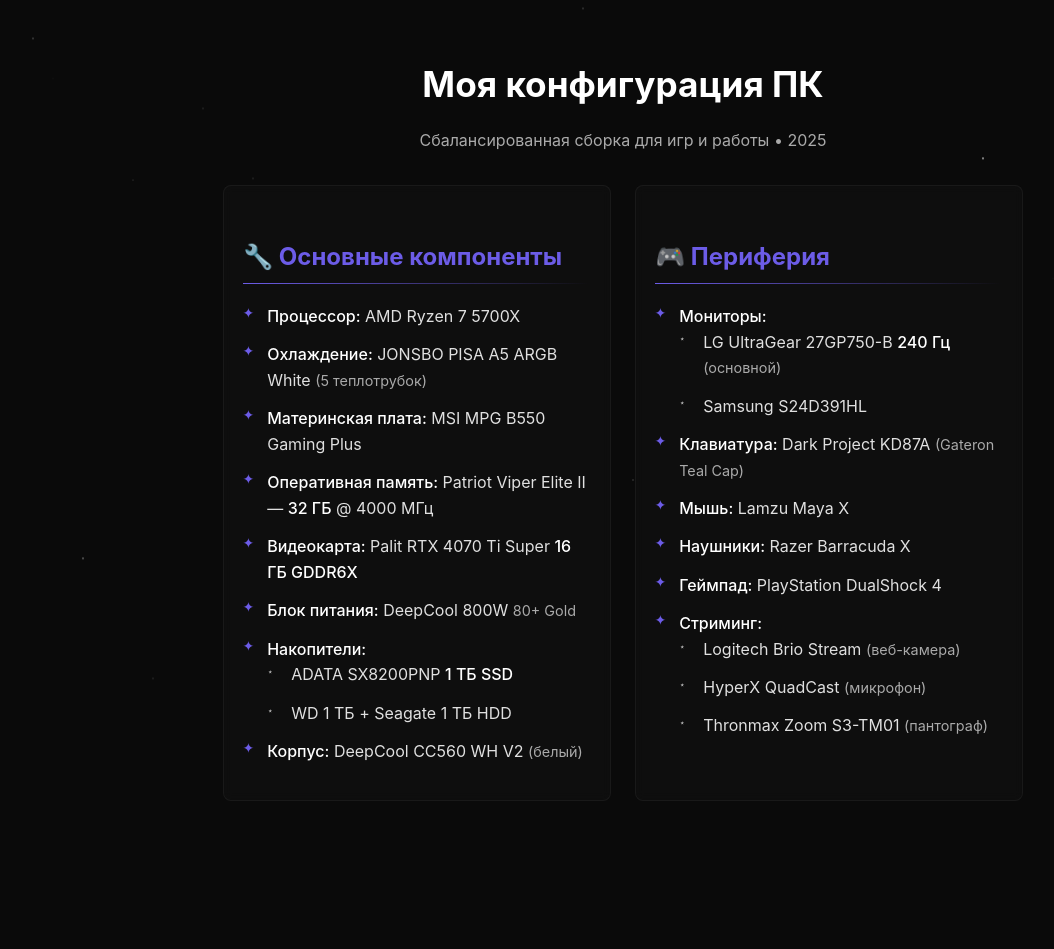
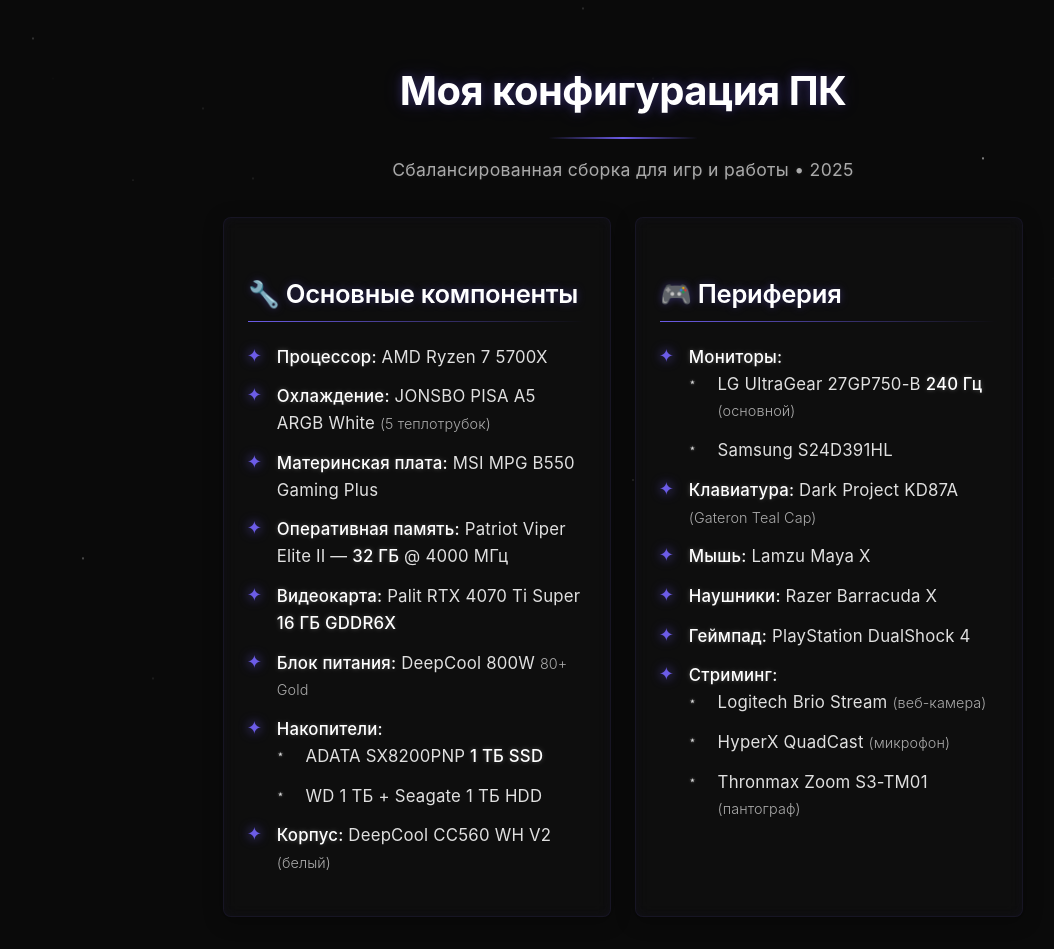
Before and after one commit to AlienCharmStreams/AlienCharm.github.io, a plain HTML site: page index.html in a window 1280 px wide. Shown: the whole page, without its empty margins (17-1071 px from the left). Before the commit the page ends 833 px from the top, so only its background shows below. Drawn offline with Linux system fonts and the light colour scheme.

Commit message:
Update index.html

```diff
--- a/index.html
+++ b/index.html
@@ -16,6 +16,8 @@
             padding: 2rem;
             overflow-x: hidden;
             position: relative;
+            text-rendering: optimizeLegibility;
+            -webkit-font-smoothing: antialiased;
         }
 
         /* Анимированные звёзды (в 2 слоя для глубины) */
@@ -59,17 +61,36 @@
         /* Контент */
         h1 {
             color: #ffffff;
-            font-size: 2.2rem;
+            font-size: 2.5rem;
             margin-bottom: 0.5rem;
             text-align: center;
+            font-weight: 700;
+            letter-spacing: -0.5px;
+            text-shadow: 0 0 10px rgba(108, 92, 231, 0.3),
+                         0 0 20px rgba(108, 92, 231, 0.2);
+            position: relative;
+            padding-bottom: 1rem;
+        }
+        h1::after {
+            content: "";
+            position: absolute;
+            bottom: 0;
+            left: 50%;
+            transform: translateX(-50%);
+            width: 150px;
+            height: 2px;
+            background: linear-gradient(90deg, transparent, #6c5ce7, transparent);
         }
 
         h2 {
-            color: #6c5ce7;
-            font-size: 1.5rem;
+            color: #ffffff;
+            font-size: 1.6rem;
             margin-top: 2rem;
             padding-bottom: 0.5rem;
             position: relative;
+            font-weight: 600;
+            letter-spacing: -0.3px;
+            text-shadow: 0 0 8px rgba(108, 92, 231, 0.4);
         }
         h2::after {
             content: "";
@@ -88,38 +109,50 @@
         }
         li {
             margin-bottom: 0.8rem;
-            padding-left: 1.5rem;
+            padding-left: 1.8rem;
             position: relative;
+            font-size: 1.05rem;
+            letter-spacing: 0.2px;
         }
         li::before {
             content: "✦";
             position: absolute;
             left: 0;
             color: #6c5ce7;
-            font-size: 0.8em;
+            font-size: 0.9em;
             animation: pulse 2s infinite;
+            text-shadow: 0 0 5px rgba(108, 92, 231, 0.7);
         }
         @keyframes pulse {
             0%, 100% { opacity: 0.7; transform: scale(1); }
-            50% { opacity: 1; transform: scale(1.1); }
+            50% { opacity: 1; transform: scale(1.2); text-shadow: 0 0 10px rgba(108, 92, 231, 1); }
         }
 
         /* Подпункты с мини-звёздами */
         ul ul li::before {
             content: "⋆";
             animation: none;
-            color: rgba(255,255,255,0.7);
-            font-size: 0.6em;
+            color: rgba(255,255,255,0.8);
+            font-size: 0.7em;
             top: 0.2em;
+            text-shadow: 0 0 3px rgba(255,255,255,0.5);
         }
 
         .highlight {
             color: #ffffff;
             font-weight: 500;
+            text-shadow: 0 0 5px rgba(255,255,255,0.3);
         }
         .subtext {
             color: #aaa;
             font-size: 0.9rem;
+            font-weight: 300;
+            letter-spacing: 0.1px;
+        }
+
+        p {
+            font-size: 1.1rem;
+            letter-spacing: 0.3px;
         }
 
         .grid {
@@ -131,20 +164,30 @@
         .section {
             background: rgba(17, 17, 17, 0.7);
             border-radius: 8px;
-            padding: 1.2rem;
-            backdrop-filter: blur(5px);
-            border: 1px solid rgba(255,255,255,0.05);
+            padding: 1.5rem;
+            backdrop-filter: blur(8px);
+            border: 1px solid rgba(108, 92, 231, 0.1);
+            box-shadow: 0 4px 20px rgba(0,0,0,0.3),
+                        inset 0 0 10px rgba(108, 92, 231, 0.05);
+            transition: transform 0.3s ease, box-shadow 0.3s ease;
+        }
+        .section:hover {
+            transform: translateY(-3px);
+            box-shadow: 0 6px 25px rgba(0,0,0,0.4),
+                        inset 0 0 15px rgba(108, 92, 231, 0.1);
         }
 
         @media (max-width: 600px) {
             body { padding: 1rem; }
             .grid { grid-template-columns: 1fr; }
+            h1 { font-size: 2rem; }
+            h2 { font-size: 1.4rem; }
         }
     </style>
 </head>
 <body>
     <h1>Моя конфигурация ПК</h1>
-    <p style="text-align: center; color: #aaa; margin-bottom: 2rem;">Сбалансированная сборка для игр и работы • 2025</p>
+    <p style="text-align: center; color: #aaa; margin-bottom: 2rem; text-shadow: 0 0 5px rgba(255,255,255,0.1);">Сбалансированная сборка для игр и работы • 2025</p>
 
     <div class="grid">
         <div class="section">
@@ -167,7 +210,7 @@
         </div>
 
         <div class="section">
-            <h2>🎮  Периферия</h2>
+            <h2>🎮 Периферия</h2>
             <ul>
                 <li><span class="highlight">Мониторы:</span>
                     <ul>
```
